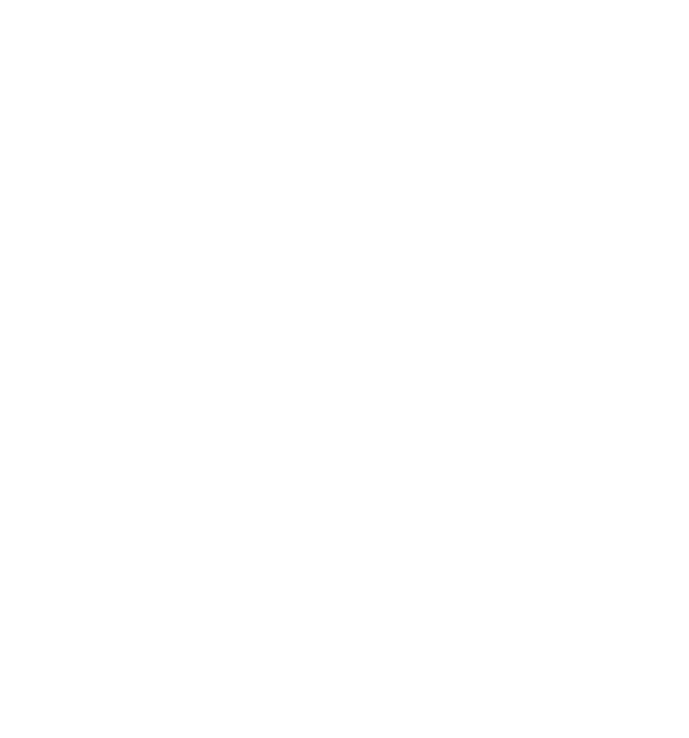
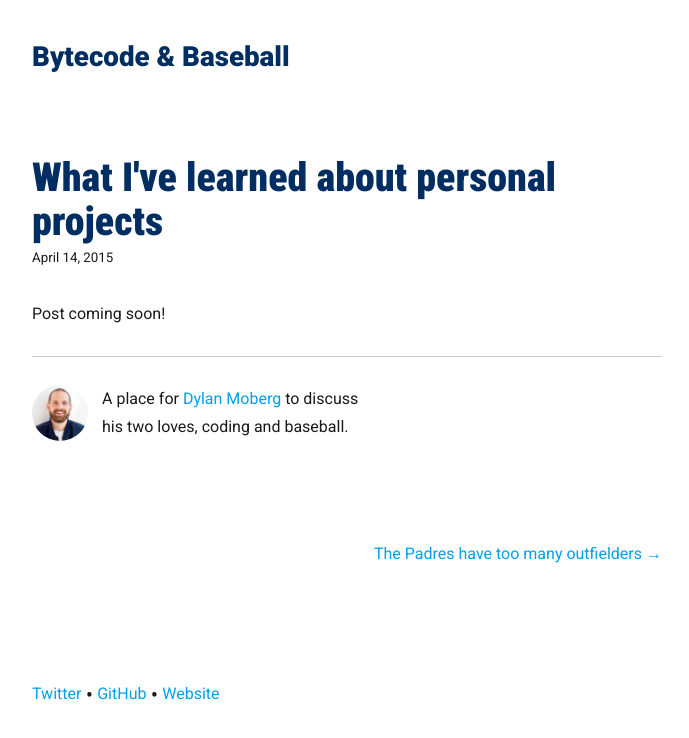
Before and after one commit to mobot11/blog, a Gatsby site: page /what-ive-learned-about-personal-projects/ in a window 1280 px wide. Before the commit this address had no page. Shown: the whole page, without its empty margins (293-982 px from the left). Built offline with nearby package versions, Linux system fonts and the light colour scheme; Gatsby itself is replaced by a stand-in of ours; some packages are replaced by stand-ins of ours.

Commit message:
add new post so index page looks better

```diff
--- a/content/blog/padres-too-many-outfielders/index.md
+++ b/content/blog/padres-too-many-outfielders/index.md
@@ -1,6 +1,6 @@
 ---
 title: The Padres have too many outfielders
-date: "2015-05-06T23:46:37.121Z"
+date: "2015-04-14T23:46:37.121Z"
 description: "The Padres are young and talented. Here's why that might be a bad thing."
 ---
 
--- /dev/null
+++ b/content/blog/what-ive-learned-about-personal-projects/index.md
@@ -0,0 +1,7 @@
+---
+title: What I've learned about personal projects
+date: "2015-04-14T23:46:37.121Z"
+description: "Don't take yourself too seriously when building a personal project. Having something to show that's incomplete is better than nothing at all."
+---
+
+Post coming soon!
```
